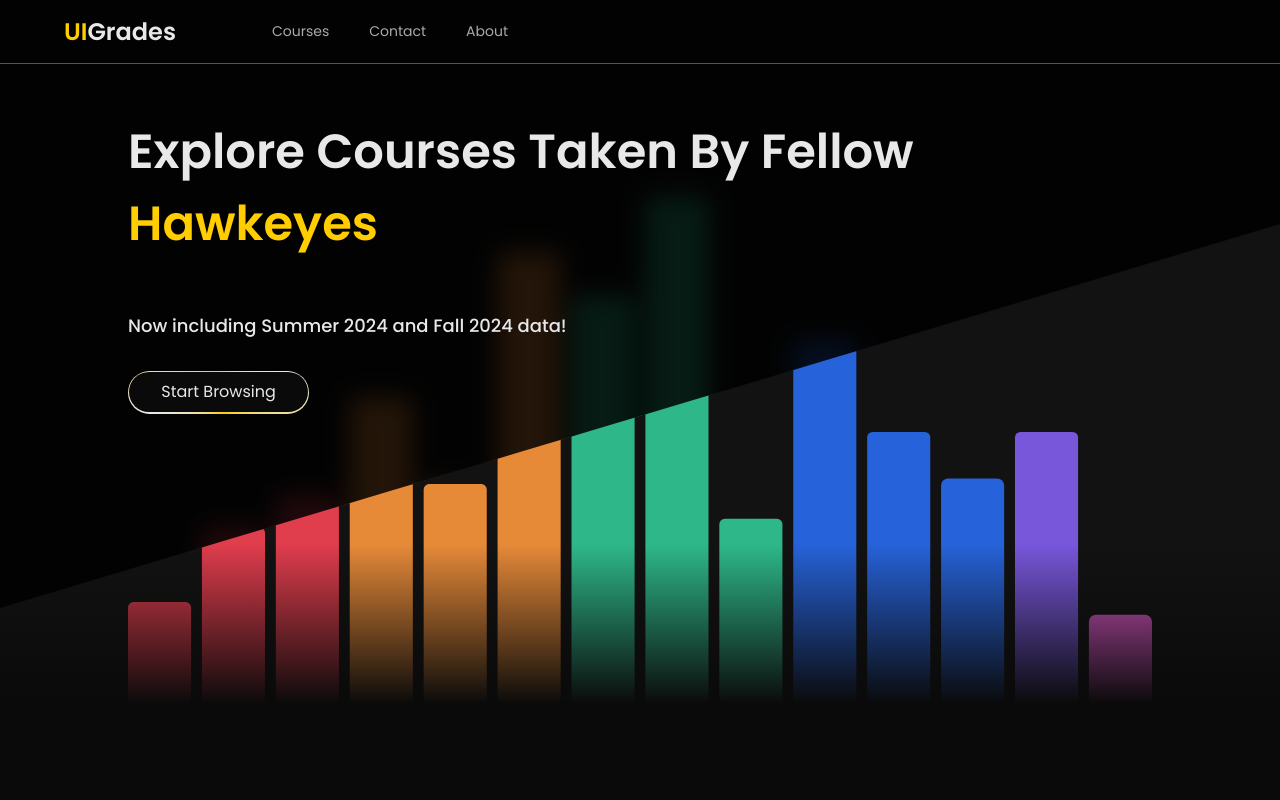
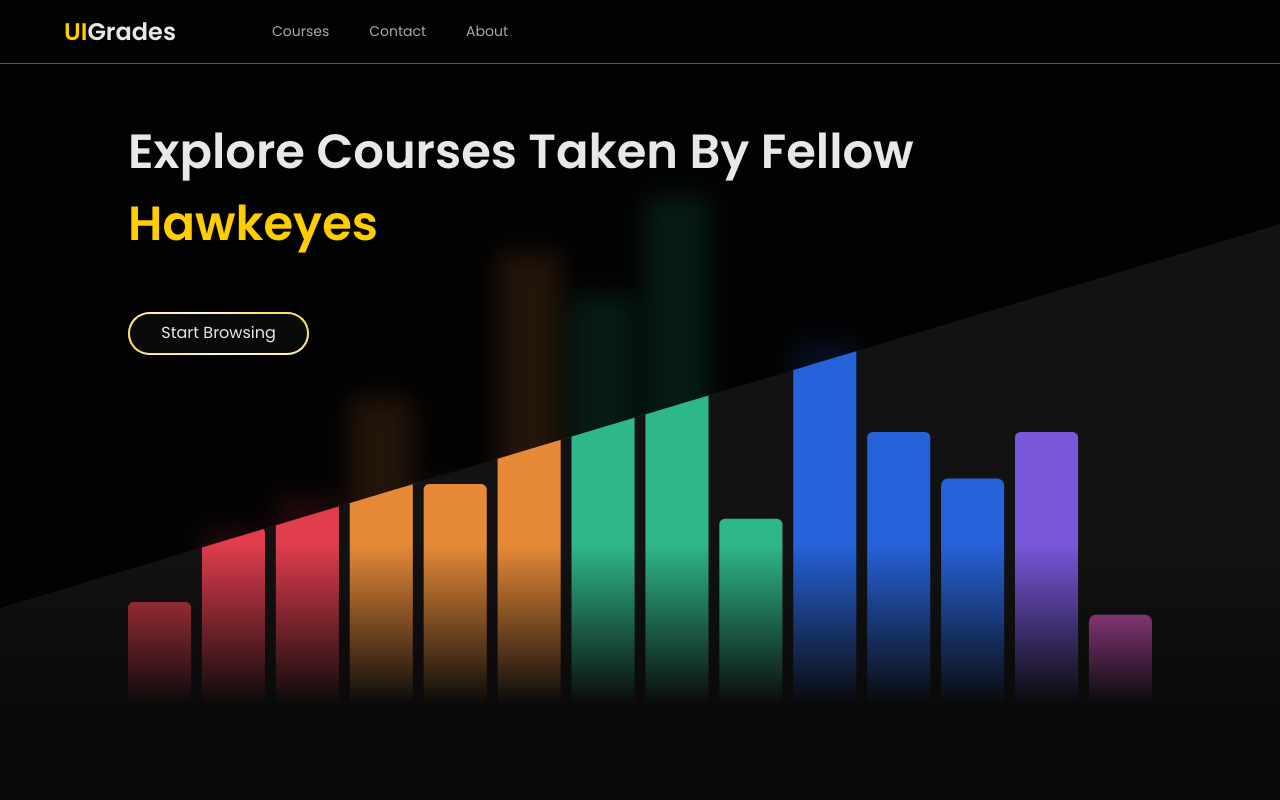
Before and after one commit to acm-uiowa/uigrades, a Next.js app: page / in a window 1280 px wide. Shown: the top 800 px of the page. Built offline with nearby package versions, Linux system fonts and the light colour scheme.

Commit message:
update 5.1.1 - new button on home, filter placeholders changed

```diff
--- a/package.json
+++ b/package.json
@@ -16,6 +16,7 @@
         "@next/third-parties": "^15.1.5",
         "@sendgrid/mail": "^8.1.4",
         "mongodb": "^6.12.0",
+        "motion": "^12.0.11",
         "next": "^15.1.5",
         "node-xlsx": "^0.24.0",
         "otpauth": "^9.3.6",
--- a/src/app/(uigrades-public)/components/StartBrowsingButton.tsx
+++ b/src/app/(uigrades-public)/components/StartBrowsingButton.tsx
@@ -1,16 +1,77 @@
+"use client";
+
+import { motion } from "motion/react";
 import Link from "next/link";
+import { useState, useEffect } from "react";
+
+type Direction = "Top" | "Right" | "Bottom" | "Left";
 
 export function StartBrowsingButton({
     className = "",
 }: {
     className?: string;
 }) {
+    const [hovered, setHovered] = useState(false);
+    const [direction, setDirection] = useState<Direction>("Top");
+
+    const rotateDirection = (prev: Direction) => {
+        const directions: Direction[] = ["Top", "Right", "Bottom", "Left"];
+        const currIdx = directions.indexOf(prev);
+        const nextDirection = (currIdx + 1) % directions.length;
+        return directions[nextDirection];
+    };
+
+    const handleHover = () => {
+        setHovered((prev) => !prev);
+    };
+
+    const movingMap: Record<Direction, string> = {
+        Top: "radial-gradient(40% 50% at 50% 0%, rgba(255, 205, 0, 1) 0%, rgba(255, 205, 0, 0) 100%)",
+        Right: "radial-gradient(60% 100% at 100% 50%, rgba(255, 205, 0, 1) 0%, rgba(255, 205, 0, 0) 100%)",
+        Bottom: "radial-gradient(40% 50% at 50% 100%, rgba(255, 205, 0, 1) 0%, rgba(255, 205, 0, 0) 100%)",
+        Left: "radial-gradient(60% 100% at 0% 50%, rgba(255, 205, 0, 1) 0%, rgba(255, 205, 0, 0) 100%)",
+    };
+
+    const highlight =
+        "radial-gradient(rgba(255, 205, 0, 1) 0%, rgba(255, 205, 0, 1) 100%)";
+
+    useEffect(() => {
+        if (!hovered) {
+            const interval = setInterval(() => {
+                setDirection((prev) => rotateDirection(prev));
+            }, 1000);
+            return () => clearInterval(interval);
+        }
+    }, [hovered]);
+
     return (
-        <Link href="/courses" className={`${className} rounded-full`}>
-            <button className="rounded-full bg-action-border p-[1.25px]">
-                <div className="content-normal rounded-full bg-primary-dark-gray px-8 py-paragraph-gap">
+        <Link
+            href="/courses"
+            className={`${className} rounded-full`}
+            onMouseEnter={handleHover}
+            onMouseLeave={handleHover}
+        >
+            <button className="relative overflow-hidden rounded-full bg-white p-[1.25px]">
+                <div className="content-normal relative z-10 rounded-full px-8 py-paragraph-gap">
                     Start Browsing
                 </div>
+                <motion.div
+                    className="absolute inset-0 z-0 overflow-hidden rounded-full"
+                    initial={{ background: movingMap[direction] }}
+                    animate={{ background: movingMap[direction] }}
+                    transition={{ ease: "linear", duration: 1 }}
+                />
+                <motion.div
+                    className="z-1 absolute inset-0 rotate-180 overflow-hidden rounded-full"
+                    initial={{ background: movingMap[direction] }}
+                    animate={{
+                        background: hovered
+                            ? [movingMap[direction], highlight]
+                            : movingMap[direction],
+                    }}
+                    transition={{ ease: "linear", duration: 1 }}
+                />
+                <div className="absolute inset-[2px] z-[2] rounded-full bg-primary-dark-gray" />
             </button>
         </Link>
     );
--- a/src/app/(uigrades-public)/contact/page.tsx
+++ b/src/app/(uigrades-public)/contact/page.tsx
@@ -16,7 +16,11 @@ export default function ContactPage() {
                     If you reached out to us between 1/16/2025 - 1/24/2025, your
                     message may have been lost due to an internal error (no
                     intentional ghosting, we promise). Please feel free to reach
-                    out to us again!
+                    out to us again! You can also reach us at{" "}
+                    <a className="underline" href="mailto:acm@uiowa.edu">
+                        acm@uiowa.edu
+                    </a>
+                    .
                 </h2>
             </div>
             <ContactForm />
--- a/src/app/(uigrades-public)/courses/components/Filter.tsx
+++ b/src/app/(uigrades-public)/courses/components/Filter.tsx
@@ -97,6 +97,7 @@ export function Filter({
                 <BorderContainerLarge className="z-10 mx-page-mobile-x mt-24 flex h-fit w-full flex-col gap-flex-gap-small bg-primary-dark-gray md:w-1/3">
                     <div className="flex w-full flex-row items-center border-b-thin-1 border-primary-border-color pb-paragraph-gap">
                         <FilterSearchBar
+                            name={name}
                             filterOpen={filterOpen}
                             setFilterSearch={setFilterSearch}
                         />
--- a/src/app/(uigrades-public)/courses/components/FilterSearchBar.tsx
+++ b/src/app/(uigrades-public)/courses/components/FilterSearchBar.tsx
@@ -3,14 +3,17 @@
 import { useState, useEffect, SetStateAction } from "react";
 
 export function FilterSearchBar({
+    name,
     filterOpen,
     setFilterSearch,
 }: {
+    name: string;
     filterOpen: boolean;
     setFilterSearch: React.Dispatch<SetStateAction<string>>;
 }) {
     const [search, setSearch] = useState("");
 
+    // not working as intended
     useEffect(() => {
         setSearch("");
     }, []);
@@ -32,11 +35,25 @@ export function FilterSearchBar({
         setSearch(event.target.value);
     };
 
+    let placeholder = "";
+
+    if (name === "subject") {
+        placeholder = "E.g. CHEM";
+    } else if (name === "session") {
+        placeholder = "E.g. Fall 2024";
+    } else if (name === "instructor") {
+        placeholder = "E.g. John Lewis";
+    } else if (name === "courseLevel") {
+        placeholder = "E.g. Undergraduate";
+    } else {
+        placeholder = "Search";
+    }
+
     return (
         <input
             tabIndex={filterOpen ? 0 : -1}
             className="grow text-off-white placeholder-primary-medium-gray"
-            placeholder="E.g. CHEM"
+            placeholder={placeholder}
             value={search}
             onChange={handleFilterSearchChange}
         />
--- a/src/app/(uigrades-public)/courses/components/SearchFilters.tsx
+++ b/src/app/(uigrades-public)/courses/components/SearchFilters.tsx
@@ -69,7 +69,11 @@ export function SearchFilters({
         courseLevel: FilterType[];
     }>({
         subject: listToFilterList(singletonDocsToList(use(allSubjects))),
-        session: listToFilterList(singletonDocsToList(use(allSessions))),
+        session: listToFilterList(
+            singletonDocsToList(use(allSessions)).map((item) =>
+                item.split("-").join(" "),
+            ),
+        ),
         instructor: listToFilterList(singletonDocsToList(use(allInstructors))),
         courseLevel: listToFilterList(courseLevels),
     });
--- a/src/app/(uigrades-public)/page.tsx
+++ b/src/app/(uigrades-public)/page.tsx
@@ -11,12 +11,7 @@ export default function Home() {
                     <span>Explore Courses Taken By Fellow</span>
                     <span className="text-hawkeye-gold">Hawkeyes</span>
                 </h1>
-                <div className="flex flex-col gap-flex-gap-large">
-                    <span className="subheader-mobile z-20 text-off-white md:w-1/2">
-                        Now including Summer 2024 and Fall 2024 data!
-                    </span>
-                    <StartBrowsingButton className="relative z-20" />
-                </div>
+                <StartBrowsingButton className="relative z-20" />
                 <div
                     className="absolute inset-0 z-10 hidden bg-black/85 backdrop-blur-md md:block"
                     style={{
```
Also changed, not shown: src/db/seeds/data/change-log-info.json (+10 -0 lines), 2 other files (tests, documents, lock files or other folders).
